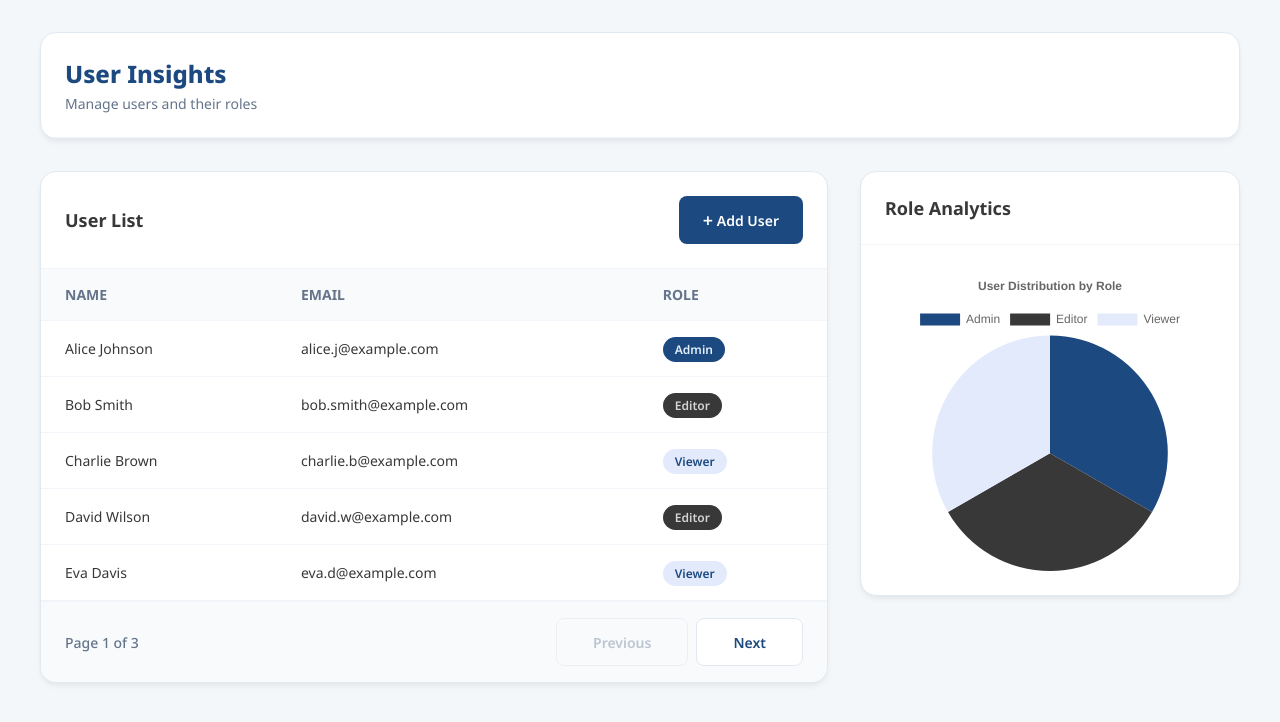
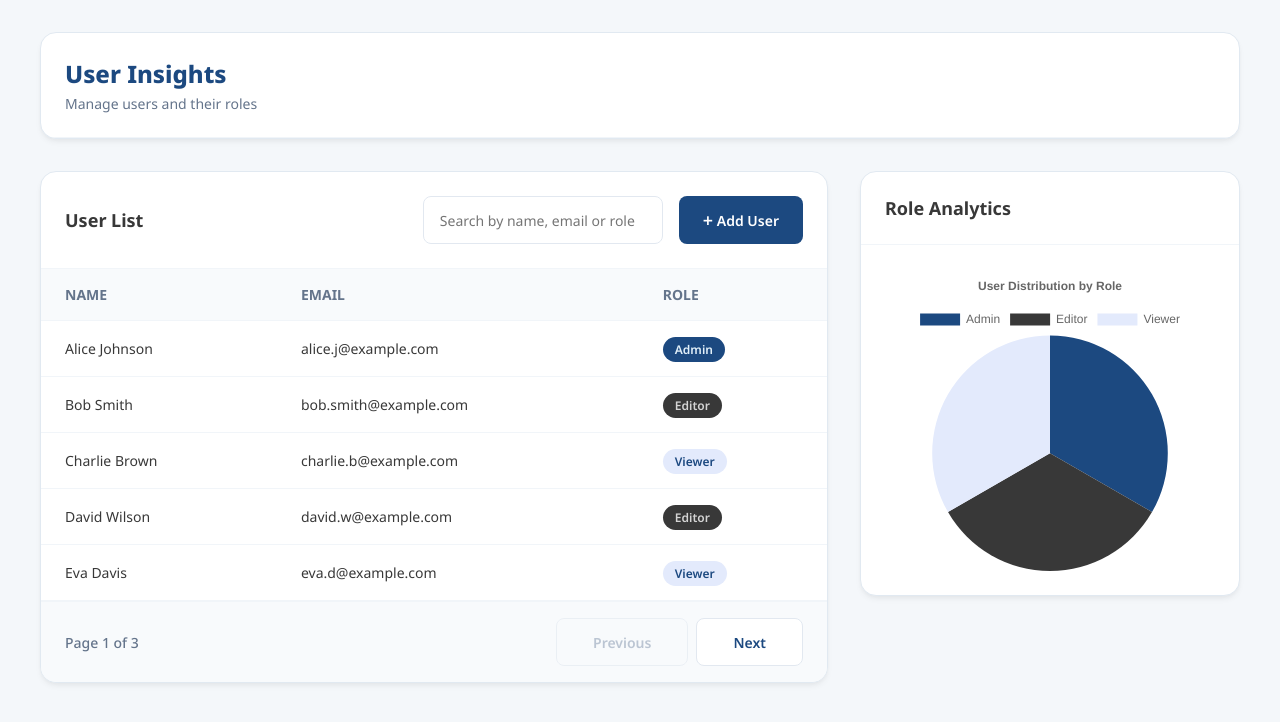
Before and after one commit to somraj2501/userinsight-dashboard, an Angular app: page /dashboard in a window 1280 px wide. Shown: the top 722 px of the page. Built offline with nearby package versions, Linux system fonts and the light colour scheme.

Commit message:
added search filter to the users table in the dashboard

```diff
--- a/src/app/components/user-dashboard/user-dashboard.component.css
+++ b/src/app/components/user-dashboard/user-dashboard.component.css
@@ -58,6 +58,28 @@ main {
   justify-content: space-between;
   align-items: center;
   border-bottom: 1px solid #f1f5f9;
+}
+
+/* search box */
+.header-actions {
+  display: flex;
+  gap: 16px;
+  align-items: center;
+}
+
+.search-box input {
+  padding: 10px 16px;
+  border: 1px solid #e2e8f0;
+  border-radius: 8px;
+  font-size: 14px;
+  width: 240px;
+  transition: all 0.2s;
+  outline: none;
+}
+
+.search-box input:focus {
+  border-color: #1c4980;
+  box-shadow: 0 0 0 3px rgba(28, 73, 128, 0.1);
 }
 
 .card-header h2 {
@@ -130,7 +152,7 @@ table tr:hover {
 .btn-add-user {
   padding: 0 24px;
   font-size: 14px;
-
+  text-align: center;
   span {
     font-size: 18px;
   }
@@ -181,6 +203,35 @@ table tr:hover {
 .no-data {
   padding: 30px;
   text-align: center;
+}
+
+.no-results {
+  padding: 48px 24px;
+  text-align: center;
+  color: #64748b;
+  display: flex;
+  flex-direction: column;
+  align-items: center;
+  gap: 16px;
+}
+
+.no-results p {
+  font-size: 16px;
+  font-weight: 500;
+}
+
+.btn-clear {
+  color: #1c4980;
+  background: none;
+  border: none;
+  font-weight: 600;
+  font-size: 14px;
+  cursor: pointer;
+  text-decoration: underline;
+}
+
+.btn-clear:hover {
+  color: #2563eb;
 }
 
 /* pagination styling */
--- a/src/app/components/user-dashboard/user-dashboard.component.html
+++ b/src/app/components/user-dashboard/user-dashboard.component.html
@@ -15,11 +15,22 @@
       <section class="card table-card">
         <div class="card-header">
           <h2>User List</h2>
+          <div class="header-actions">
+            <div class="search-box">
+              <input
+                type="text"
+                placeholder="Search by name, email or role"
+                (input)="onSearch($event)"
+                [value]="searchQuery$ | async"
+              />
+            </div>
             <button class="btn-add-user" (click)="toggleUserForm()">
               <span>+</span>&nbsp;Add User
             </button>
           </div>
+        </div>
         @if ((users$ | async)?.length) {
+          @if ((paginatedUsers$ | async)?.length) {
             <div class="table-wrapper">
               <table>
                 <thead>
@@ -65,6 +76,12 @@
               </div>
             </div>
           } @else {
+            <div class="no-results">
+              <p>No users match your search "{{ searchQuery$ | async }}"</p>
+              <button class="btn-clear" (click)="searchQuery$.next('')">Clear search</button>
+            </div>
+          }
+        } @else {
           <ng-container *ngTemplateOutlet="noData"></ng-container>
         }
       </section>
--- a/src/app/components/user-dashboard/user-dashboard.component.ts
+++ b/src/app/components/user-dashboard/user-dashboard.component.ts
@@ -17,6 +17,7 @@ export class UserDashboardComponent implements OnInit, OnDestroy {
   currentPage$ = new BehaviorSubject<number>(1);
   pageSize$ = new BehaviorSubject<number>(5);
   totalPages$ = new BehaviorSubject<number>(1);
+  searchQuery$ = new BehaviorSubject<string>('');
 
   showUserForm = false;
   private chartInstance: any;
@@ -25,8 +26,27 @@ export class UserDashboardComponent implements OnInit, OnDestroy {
   constructor(private userService: UserService) {
     this.users$ = this.userService.users$;
 
-    // calculate total pages whenever users list changes
-    this.users$.pipe(takeUntil(this.destroy$)).subscribe(users => {
+    // filter users based on search query
+    const filteredUsers$ = combineLatest([this.users$, this.searchQuery$]).pipe(
+      map(([users, query]) => {
+        const lowerQuery = query.toLowerCase().trim();
+        if (!lowerQuery) return users;
+        return users.filter(
+          (u) =>
+            u.name.toLowerCase().includes(lowerQuery) ||
+            u.email.toLowerCase().includes(lowerQuery) ||
+            u.role.toLowerCase().includes(lowerQuery),
+        );
+      }),
+    );
+
+    // reset to page 1 when search query changes
+    this.searchQuery$.pipe(takeUntil(this.destroy$)).subscribe(() => {
+      this.currentPage$.next(1);
+    });
+
+    // calculate total pages whenever filtered list changes
+    filteredUsers$.pipe(takeUntil(this.destroy$)).subscribe((users) => {
       const totalPages = Math.ceil(users.length / this.pageSize$.value);
       this.totalPages$.next(totalPages || 1);
 
@@ -38,7 +58,7 @@ export class UserDashboardComponent implements OnInit, OnDestroy {
 
     // logic for paginated users
     this.paginatedUsers$ = combineLatest<[User[], number, number]>([
-      this.users$,
+      filteredUsers$,
       this.currentPage$,
       this.pageSize$,
     ]).pipe(
@@ -47,6 +67,11 @@ export class UserDashboardComponent implements OnInit, OnDestroy {
         return users.slice(startIndex, startIndex + pageSize);
       }),
     );
+  }
+
+  onSearch(event: Event) {
+    const query = (event.target as HTMLInputElement).value;
+    this.searchQuery$.next(query);
   }
 
   ngOnInit(): void {
```
Lines whose indentation alone changed are shown as unchanged.
